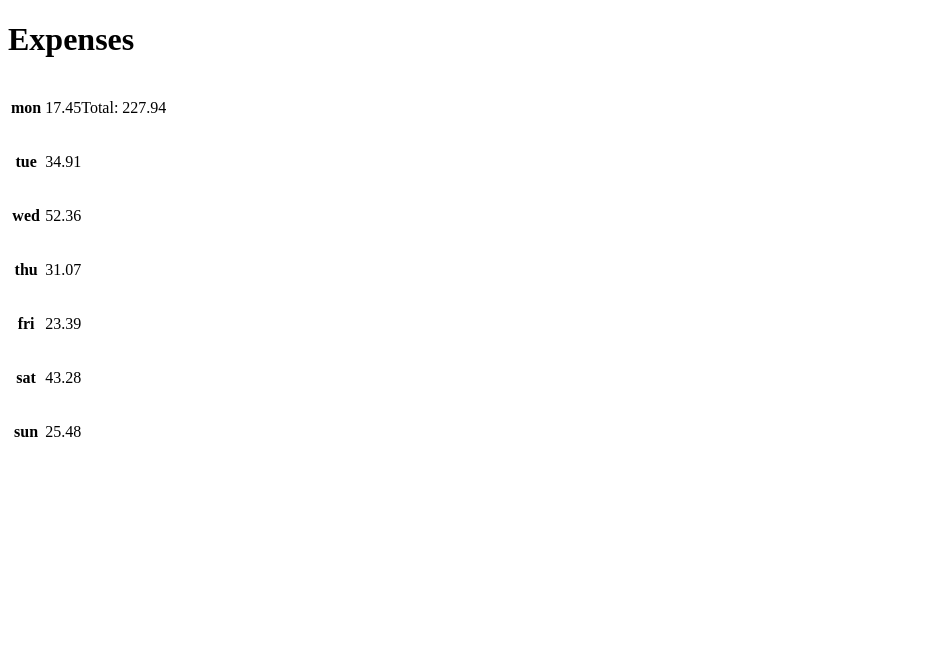
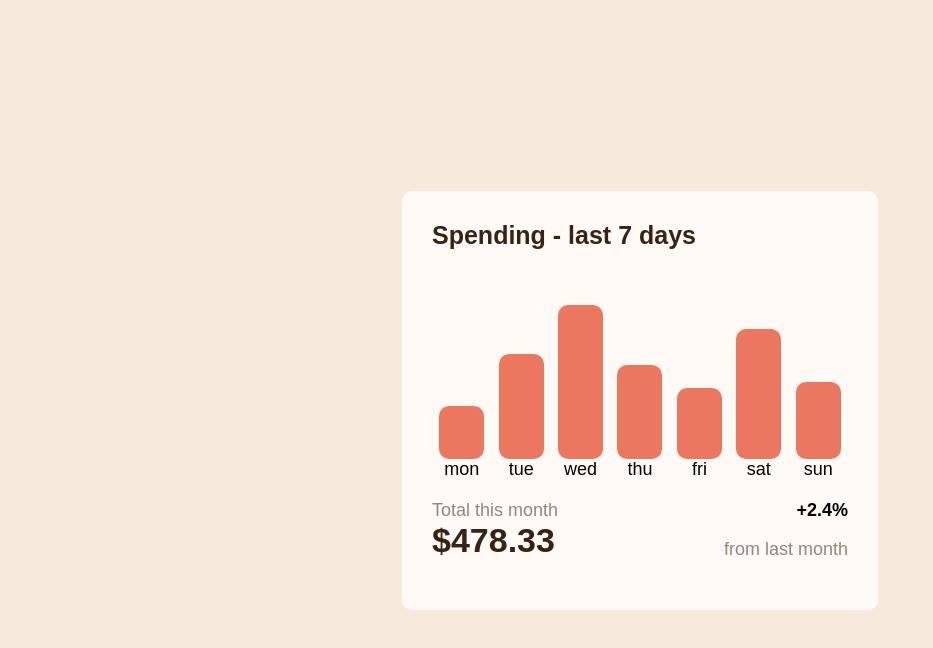
Before and after one commit to alfiemitchell123/Expenses-Chart-Component, a plain HTML site: page index.html in a window 1280 px wide. Shown: the whole page, without its empty margins (0-933 px from the left). Drawn offline with Linux system fonts and the light colour scheme.

Commit message:
updated most of the site. still need to add balance element

```diff
--- a/index.html
+++ b/index.html
@@ -10,29 +10,35 @@
 
   <title>Frontend Mentor | Expenses chart component</title>
 
-  <!-- Feel free to remove these styles or customise in your own stylesheet 👍 -->
-  <style>
-    .attribution {
-      font-size: 11px;
-      text-align: center;
-    }
-
-    .attribution a {
-      color: hsl(228, 45%, 44%);
-    }
-  </style>
+  <link rel="stylesheet" href="/styles/output.css">
 </head>
 
 <body>
 
-  <h1>Expenses</h1>
-  <ul></ul>
+  <main>
+    <div class="container">
+      <div class="balance">
 
-  <table id="graph">
-    <tbody></tbody>
-  </table>
+      </div>
 
-  <p></p>
+      <div class="white-container">
+        <h1>Spending - last 7 days</h1>
+
+        <div class="chart">
+          <ul></ul>
+        </div>
+
+        <div class="total">
+          <span id="total-month">Total this month</span>
+          <p id="total-for-month">$478.33</p>
+          <span id="percentage"><b>+2.4%</b></span>
+          <span id="last-month">from last month</span>
+        </div>
+
+      </div>
+    </div>
+
+  </main>
 
   <script src="script.js"></script>
 </body>
--- a/script.js
+++ b/script.js
@@ -1,4 +1,4 @@
-// Fetch w/ .then is one way of fetching data from a JSON file / API
+// Fetch w/ .then is one way of fetching data from a JSON file / API (save for future reference)
 // fetch('/data.json')
 //     .then(res => {
 //         return res.json();
@@ -24,19 +24,42 @@ async function fetchData() {
     return data;
 }
 
+// Display expense data in the graph
 async function tableData() {
     try {
         const jsonData = await fetchData();
 
         jsonData.forEach(expense => {
-            const day = `<tr class="day"><th scope="row">${expense.day}</th></tr>`;
-            document.querySelector('tbody').insertAdjacentHTML('beforeend', day);
+            const amount = `<div class="day"><p class="p-amount">${expense.amount}</p></div>`;
+            document.querySelector('ul').insertAdjacentHTML('beforeend', amount);
 
             const dayElements = document.querySelectorAll('.day');
             const lastDayElement = dayElements[dayElements.length - 1];
 
-            const amount = `<td class="amount"><p>${expense.amount}</p></td>`;
-            lastDayElement.insertAdjacentHTML('beforeend', amount);
+            const day = `<li class="li-day">${expense.day}</li>`;
+            lastDayElement.insertAdjacentHTML('beforeend', day);
+
+            const pElements = document.querySelectorAll('.p-amount');
+            const lastPElement = pElements[pElements.length - 1];
+
+            const bar = `<div class="bar" style="height:${(expense.amount) * 3}px"></div>`;
+            lastPElement.insertAdjacentHTML('afterend', bar);
+
+            ////////////////////////////////////////////////////////////////////////////////
+
+            const barElements = document.querySelectorAll('.bar');
+
+            barElements.forEach(function (barElement, index) {
+                barElement.addEventListener('mouseover', function () {
+                    pElements[index].style.opacity = "1";
+                });
+            })
+
+            barElements.forEach(function (barElement, index) {
+                barElement.addEventListener('mouseout', function () {
+                    pElements[index].style.opacity = "0";
+                });
+            })
         });
     } catch (error) {
         console.log('Error fetching/parsing JSON:', error);
@@ -44,17 +67,17 @@ async function tableData() {
 }
 tableData();
 
+// Add the sum of the expenses and insert into the total for the month
+// async function calculateSum() {
+//     try {
+//         const jsonData = await fetchData();
 
-async function calculateSum() {
-    try {
-        const jsonData = await fetchData();
+//         const totalSum = jsonData.reduce((acc, expense) => acc + expense.amount, 0);
 
-        const totalSum = jsonData.reduce((acc, expense) => acc + expense.amount, 0);
-
-        const total = `Total: ${totalSum}`
-        document.querySelector('p').insertAdjacentHTML('beforeend', total);
-    } catch (error) {
-        console.log('Error fetching/parsing JSON:', error);
-    }
-}
-calculateSum();
+//         const total = `$${totalSum}`
+//         document.querySelector('#total-for-month').insertAdjacentHTML('beforeend', total);
+//     } catch (error) {
+//         console.log('Error fetching/parsing JSON:', error);
+//     }
+// }
+// calculateSum();
--- /dev/null
+++ b/styles/input.scss
@@ -0,0 +1,113 @@
+// Primary colours
+$soft-red: hsl(10, 79%, 65%);
+$cyan: hsl(186, 34%, 60%);
+
+// Neutral colours
+$dark-brown: hsl(25, 47%, 15%);
+$med-brown: hsl(28, 10%, 53%);
+$cream: hsl(27, 66%, 92%);
+$pale-orange: hsl(33, 100%, 98%);
+
+// Font family
+$font-stack: "DM Sans", sans-serif;
+
+@font-face {
+    font-family: $font-stack;
+    src: url(/fonts/DMSans-VariableFont_opsz\,wght.ttf);
+}
+
+* {
+    list-style: none;
+    margin: 0;
+    padding: 0;
+    font-family: $font-stack;
+    font-size: 18px;
+}
+
+body {
+    background-color: $cream;
+}
+
+main {
+    display: flex;
+    justify-content: center;
+    align-items: center;
+    height: 100vh;
+}
+
+.white-container {
+    display: grid;
+    align-items: center;
+    background: $pale-orange;
+    padding: 30px;
+    border-radius: 10px;
+
+    h1 {
+        font-size: 25px;
+        color: $dark-brown;
+    }
+
+    ul {
+        display: flex;
+        justify-content: space-between;
+        padding: 0;
+        height: 230px;
+    }
+
+    .day {
+        display: flex;
+        flex-direction: column;
+        align-items: center;
+        justify-content: end;
+    }
+
+    .total {
+        display: grid;
+        grid-template-columns: 1fr 1fr;
+        align-items: end;
+        padding: 20px 0;
+
+        #total-month {
+            color: $med-brown;
+        }
+
+        #total-for-month {
+            grid-column: 1;
+            grid-row: 2;
+            font-weight: bold;
+            color: $dark-brown;
+            font-size: 34px;
+        }
+
+        #last-month,
+        #percentage {
+            text-align: right;
+        }
+
+        #last-month {
+            color: $med-brown;
+        }
+    }
+
+    .bar {
+        width: 45px;
+        height: 200px;
+        background-color: $soft-red;
+        border-radius: 10px;
+    }
+
+    .bar:hover {
+        background-color: $cyan;
+        cursor: pointer;
+    }
+
+    .p-amount {
+        opacity: 0;
+        background: black;
+        color: white;
+        margin-top: 10px;
+        margin-bottom: 10px;
+        padding: 0.4em;
+        border-radius: 5px;
+    }
+}
```
Also changed, not shown: fonts/DMSans-Italic-VariableFont_opsz,wght.ttf (added), fonts/DMSans-VariableFont_opsz,wght.ttf (added), styles/output.css (added), 1 other file.
